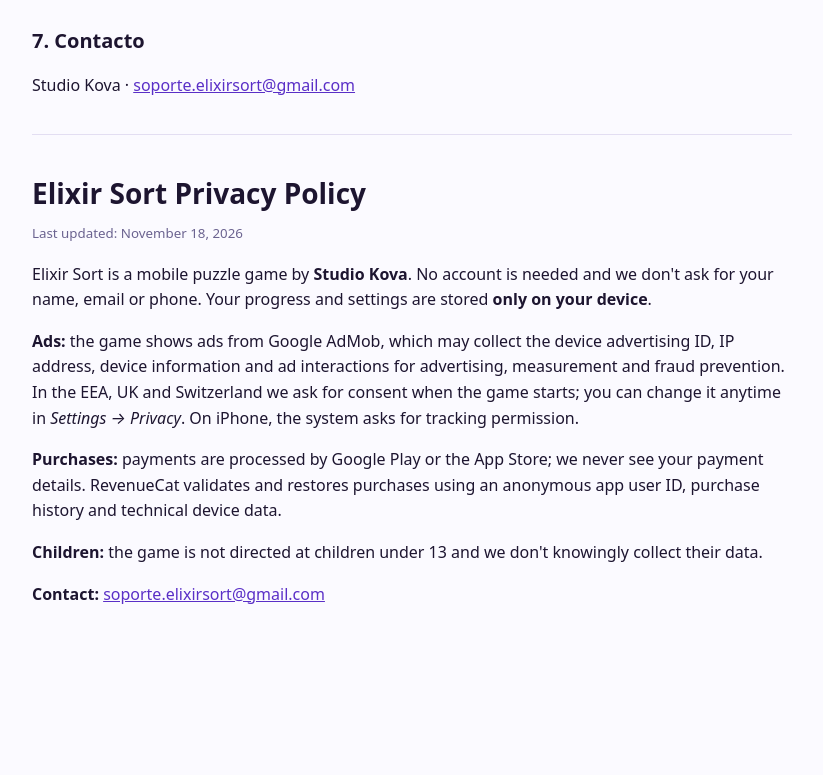
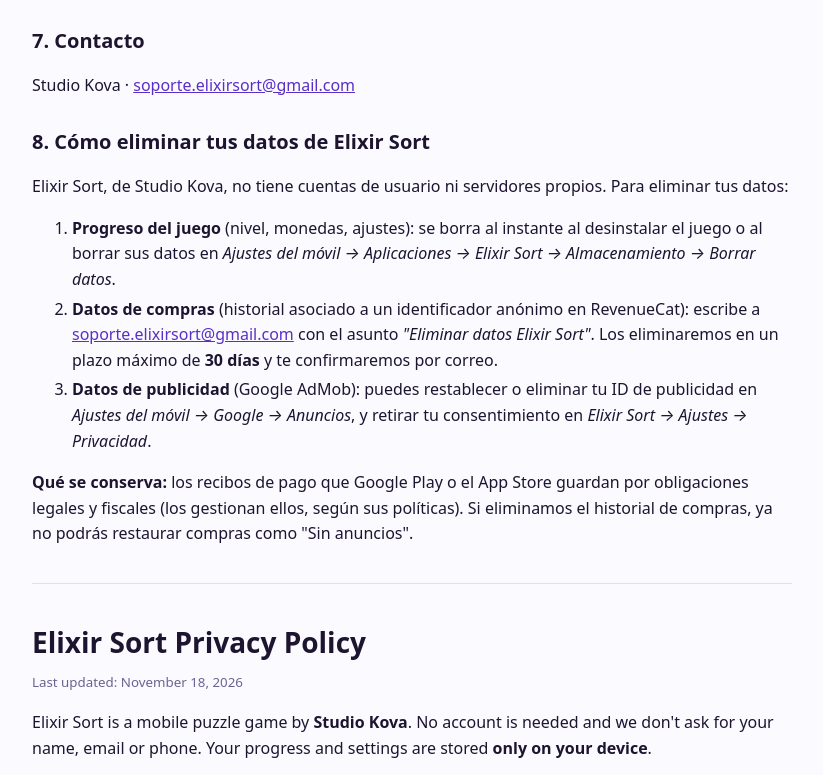
Before and after one commit to Gonzaloirun98/elixir-sort-privacidad, a plain HTML site: page index.html in a window 1280 px wide. Shown: the part 1424-2199 px from the top of the page, without its empty margins (228-1051 px from the left). Before the commit the page ends 2071 px from the top, so only its background shows below. Drawn offline with Linux system fonts and the light colour scheme.

Commit message:
Apartado de eliminación de datos
Co-Authored-By: Claude Opus 5.5 <noreply@anthropic.com>
Claude-Session: https://claude.ai/code/session_01SZVcThx7Ph2ccxyckwCW9g

```diff
--- a/index.html
+++ b/index.html
@@ -49,6 +49,15 @@
 <h2>7. Contacto</h2>
 <p>Studio Kova · <a href="mailto:soporte.elixirsort@gmail.com">soporte.elixirsort@gmail.com</a></p>
 
+<h2 id="eliminar-datos">8. Cómo eliminar tus datos de Elixir Sort</h2>
+<p>Elixir Sort, de Studio Kova, no tiene cuentas de usuario ni servidores propios. Para eliminar tus datos:</p>
+<ol>
+  <li><strong>Progreso del juego</strong> (nivel, monedas, ajustes): se borra al instante al desinstalar el juego o al borrar sus datos en <em>Ajustes del móvil → Aplicaciones → Elixir Sort → Almacenamiento → Borrar datos</em>.</li>
+  <li><strong>Datos de compras</strong> (historial asociado a un identificador anónimo en RevenueCat): escribe a <a href="mailto:soporte.elixirsort@gmail.com?subject=Eliminar%20datos%20Elixir%20Sort">soporte.elixirsort@gmail.com</a> con el asunto <em>"Eliminar datos Elixir Sort"</em>. Los eliminaremos en un plazo máximo de <strong>30 días</strong> y te confirmaremos por correo.</li>
+  <li><strong>Datos de publicidad</strong> (Google AdMob): puedes restablecer o eliminar tu ID de publicidad en <em>Ajustes del móvil → Google → Anuncios</em>, y retirar tu consentimiento en <em>Elixir Sort → Ajustes → Privacidad</em>.</li>
+</ol>
+<p><strong>Qué se conserva:</strong> los recibos de pago que Google Play o el App Store guardan por obligaciones legales y fiscales (los gestionan ellos, según sus políticas). Si eliminamos el historial de compras, ya no podrás restaurar compras como "Sin anuncios".</p>
+
 <hr>
 
 <h1>Elixir Sort Privacy Policy</h1>
@@ -57,6 +66,7 @@
 <p><strong>Ads:</strong> the game shows ads from Google AdMob, which may collect the device advertising ID, IP address, device information and ad interactions for advertising, measurement and fraud prevention. In the EEA, UK and Switzerland we ask for consent when the game starts; you can change it anytime in <em>Settings → Privacy</em>. On iPhone, the system asks for tracking permission.</p>
 <p><strong>Purchases:</strong> payments are processed by Google Play or the App Store; we never see your payment details. RevenueCat validates and restores purchases using an anonymous app user ID, purchase history and technical device data.</p>
 <p><strong>Children:</strong> the game is not directed at children under 13 and we don't knowingly collect their data.</p>
+<p id="delete-data"><strong>Delete your data:</strong> uninstalling Elixir Sort (or clearing its storage) deletes your progress immediately. To delete purchase records held by RevenueCat, email <a href="mailto:soporte.elixirsort@gmail.com?subject=Delete%20data%20Elixir%20Sort">soporte.elixirsort@gmail.com</a> with the subject "Delete data Elixir Sort"; we delete them within 30 days and confirm by email. You can reset or delete your advertising ID in your phone's Google settings. Payment receipts kept by Google Play / App Store for legal and tax reasons are retained under their policies.</p>
 <p><strong>Contact:</strong> <a href="mailto:soporte.elixirsort@gmail.com">soporte.elixirsort@gmail.com</a></p>
 </body>
 </html>
```
